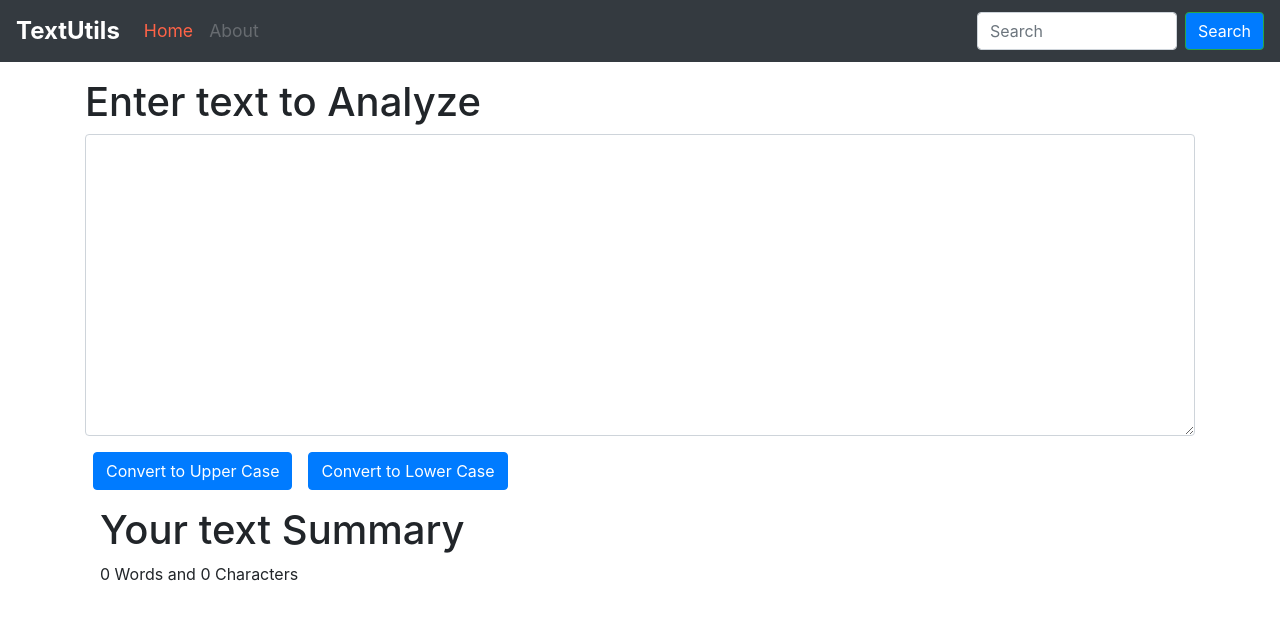
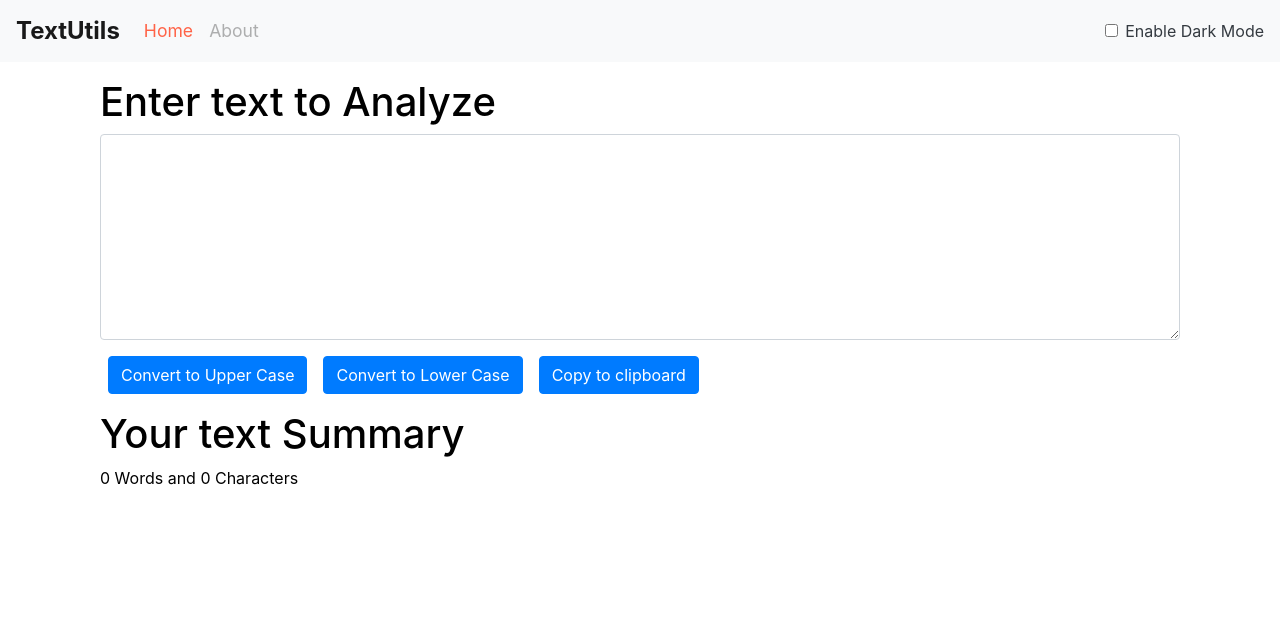
Before and after one commit to digvijay-sharma123/react.js, a React (Create React App) app in the folder React_revision/react_revision/: page / in a window 1280 px wide. Shown: the top 620 px of the page. Built offline with nearby package versions, Linux system fonts and the light colour scheme.

Commit message:
Initial commit

```diff
--- a/React_revision/react_revision/src/App.js
+++ b/React_revision/react_revision/src/App.js
@@ -1,18 +1,27 @@
 import './App.css';
-import React from 'react'
+import React, {useState} from 'react'
 import Navbar from './components/Navbar';
 import TextForm from './components/TextForm';
 
 export default function App() {
+  const [mode, setmode] = useState('light')
+
+  const toggleMode = ()=>{
+      if(mode==='light'){
+        setmode('dark');
+        document.body.style.backgroundColor = 'black'
+      }
+      else{
+       setmode('light')
+       document.body.style.backgroundColor = 'white'
+      }
+  }
   return (
     <>
-      <Navbar title="TextUtils" />
+      <Navbar title="TextUtils" mode = {mode}  toggleMode = {toggleMode} />
       <div className="container my-3">
-        <TextForm heading="Enter text to Analyze" />
+        <TextForm heading="Enter text to Analyze" mode = {mode}  toggleMode = {toggleMode}/>
       </div>
-
-
-
     </>
   );
 }
--- a/React_revision/react_revision/src/components/Navbar.js
+++ b/React_revision/react_revision/src/components/Navbar.js
@@ -4,7 +4,7 @@
 function Navbar(props) {
   return (
     <div>
-      <nav className="navbar navbar-expand-lg navbar-dark bg-dark">
+      <nav className={`navbar navbar-expand-lg navbar-${props.mode} bg-${props.mode}`}>
         <a className="navbar-brand" href="/">{props.title}</a>
         <button className="navbar-toggler" type="button" data-toggle="collapse" data-target="#navbarSupportedContent" aria-controls="navbarSupportedContent" aria-expanded="false" aria-label="Toggle navigation">
           <span className="navbar-toggler-icon"></span>
@@ -19,10 +19,14 @@
               <a className="nav-link disabled" href="/">About</a>
             </li>
           </ul>
-          <form className="form-inline my-2 my-lg-0">
+          {/* <form className="form-inline my-2 my-lg-0">
             <input className="form-control mr-sm-2" type="search" placeholder="Search" aria-label="Search" />
             <button className="btn btn-outline-success my-2 my-sm-0" type="submit">Search</button>
-          </form>
+          </form> */}
+          <div className={`form-check form-switch text-${props.mode==='light'? 'dark': 'light'}`}>
+            <input className="form-check-input" onClick={props.toggleMode} type="checkbox" role="switch" id="flexSwitchCheckDefault" />
+            <label className="form-check-label" htmlFor="flexSwitchCheckDefault">Enable Dark Mode</label>
+          </div>
         </div>
       </nav>
     </div>
@@ -30,11 +34,11 @@
 }
 
 Navbar.propTypes = {
-    title: PropTypes.string
+  title: PropTypes.string
 }
 
 Navbar.defaultProps = {
-    title: 'set title here'
+  title: 'set title here'
 };
 
 export default Navbar
--- a/React_revision/react_revision/src/components/TextForm.js
+++ b/React_revision/react_revision/src/components/TextForm.js
@@ -39,19 +39,27 @@
         setwordcount(wordcount);
 
     }
+
+    const onhandlecopy = ()=>{
+        let text = document.getElementById("my-box")
+        alert("Copied from Clipboard")
+        navigator.clipboard.writeText(text.value)
+    }
+
     return (
         <>
-            <div>
+            <div className='container' style = {{color:props.mode==='dark'? 'white': 'black'}}>
                 <h1>{props.heading}</h1>
                 <form>
                     <div className="mb-3">
-                        <textarea className='form-control' value={text} onChange={onchanged} id="my-box" rows="12"></textarea>
+                        <textarea className='form-control' value={text} onChange={onchanged}  id="my-box" rows="8"></textarea>
                     </div>
                 </form>
                 <button className='btn btn-primary mx-2' onClick={onhandleupclick}>Convert to Upper Case</button>
                 <button className='btn btn-primary mx-2' onClick={onhandlelowclick}>Convert to Lower Case</button>
+                <button className='btn btn-primary mx-2' onClick={onhandlecopy}>Copy to clipboard</button>
             </div>
-            <div className='container my-3'>
+            <div className='container my-3' style = {{color:props.mode==='dark'? 'white': 'black'}}>
                 <h1>Your text Summary</h1>
                 <p>{wordcount} Words and {charcount} Characters</p>
             </div>
```
